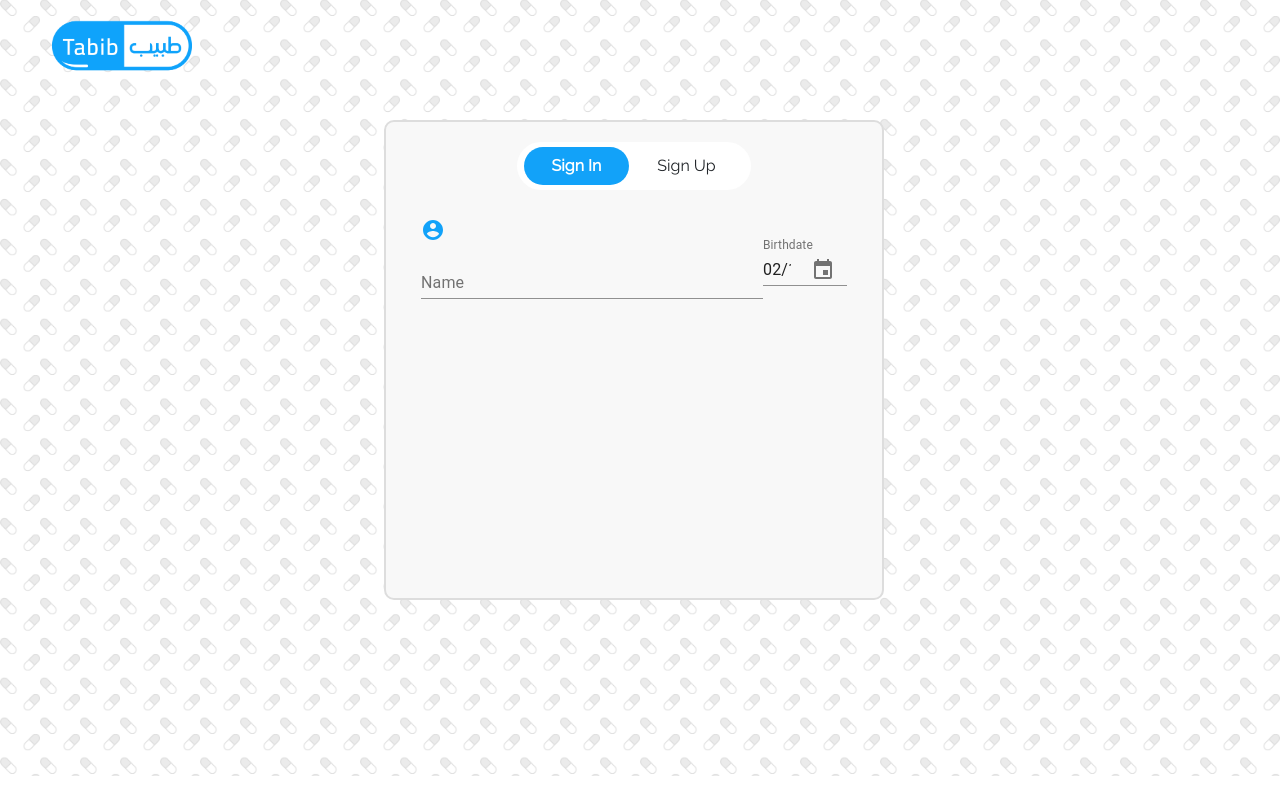
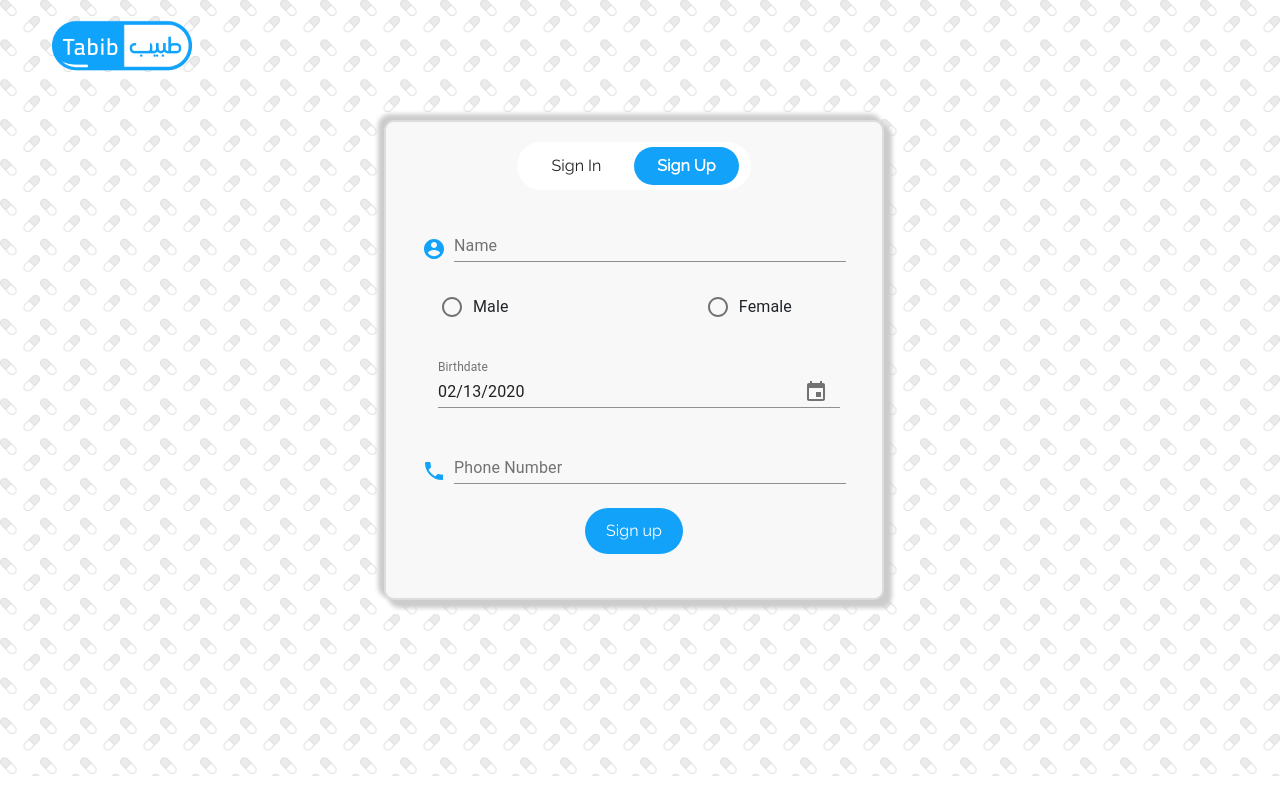
Before and after one commit to ParrotStone/Tabib-Web-Application, a React (Create React App) app: page /signup in a window 1280 px wide. Built offline with nearby package versions, Linux system fonts and the light colour scheme.

Commit message:
signup first stage design finished

```diff
--- a/src/components/about/about.jsx
+++ b/src/components/about/about.jsx
@@ -20,13 +20,13 @@
               />
             </div>
             <div className="col mr-5 text-right" style={{ marginTop: "55px" }}>
-              <Link className="mx-3" to="/">
+              <Link className="mx-3 nav-header-link" to="/">
                 Home
               </Link>
-              <Link className="mx-3" to="/about">
+              <Link className="mx-3 nav-header-link" to="/about">
                 About
               </Link>
-              <Link className="mx-3" to="/login">
+              <Link className="mx-3 nav-header-link" to="/login">
                 Sign In
               </Link>
               <button
--- a/src/components/common/button-group.jsx
+++ b/src/components/common/button-group.jsx
@@ -1,11 +1,20 @@
 import React from "react";
+import { Link } from "react-router-dom";
 
-const BtnGroup = props => {
+const BtnGroup = ({ signupSelected, signinSelected }) => {
+  let classesSignup = "btn ";
+  let classesSignin = "btn ";
+  if (signupSelected && !signinSelected) classesSignup += "btn-selected";
+  else classesSignin += "btn-selected";
   return (
     <React.Fragment>
       <div className="btn-group-custom">
-        <button className="btn btn-selected">Sign In</button>
-        <button className="btn">Sign Up</button>
+        <button className={classesSignin}>
+          <Link to="/login">Sign In</Link>
+        </button>
+        <button className={classesSignup}>
+          <Link to="/signup">Sign Up</Link>
+        </button>
       </div>
     </React.Fragment>
   );
--- a/src/components/home/main.css
+++ b/src/components/home/main.css
@@ -37,6 +37,11 @@
 }
 
 a {
+    color: #222222;
+    transition: all 0.4s;
+}
+
+a.nav-header-link {
     color: white;
     transition: all 0.4s;
 }
@@ -65,6 +70,10 @@
 div.overlay .row img {
     width: 400px;
     height: 400px;
+}
+
+.primary-color {
+    color: var(--primary-color);
 }
 
 div.content h1 {
@@ -100,6 +109,7 @@
     padding: 20px;
     border: 2px solid #dddddd;
     border-radius: 10px;
+    box-shadow: 6px 6px 4px 2px #cccccc, -4px -4px 4px 2px #cccccc;
 }
 
 .btn-group-custom {
@@ -119,9 +129,19 @@
 }
 
 .btn-selected {
+    background: var(--primary-color);
+    font-weight: bold;
+    border-radius: 30px;
+}
+
+.btn-selected > a {
+    color: white;
+}
+
+.signup-btn {
+    padding: 10px 20px;
     color: white;
     background: var(--primary-color);
-    font-weight: bold;
     border-radius: 30px;
 }
 
--- a/src/components/home/navbar.jsx
+++ b/src/components/home/navbar.jsx
@@ -5,13 +5,13 @@
   return (
     <div className="row mt-4 text-right">
       <div className="col-5 offset-7">
-        <Link to="/" className="text-upper mr-4">
+        <Link to="/" className="text-upper mr-4 nav-header-link">
           Home
         </Link>
-        <Link to="/about" className="text-upper mr-4">
+        <Link to="/about" className="text-upper mr-4 nav-header-link">
           About
         </Link>
-        <Link to="/login" className="text-upper mr-4">
+        <Link to="/login" className="text-upper mr-4 nav-header-link">
           Sign In
         </Link>
         <Link to="/signup" className="btn bg-white text-upper mr-4">
--- a/src/components/homeDiagnosis.jsx
+++ b/src/components/homeDiagnosis.jsx
@@ -1,6 +1,5 @@
 import React from "react";
 import Background from "./common/background";
-import Logo from "./common/logo";
 import UserArea from "./userArea";
 import DiagnosisBox from "./diagnosisBox";
 
--- a/src/components/signup/formPersonalInfo.jsx
+++ b/src/components/signup/formPersonalInfo.jsx
@@ -11,61 +11,104 @@
 import DateFnsUtils from "@date-io/date-fns";
 import {
   MuiPickersUtilsProvider,
-  KeyboardTimePicker,
   KeyboardDatePicker
 } from "@material-ui/pickers";
+import PhoneIcon from "@material-ui/icons/Phone";
+import Radio from "@material-ui/core/Radio";
+import RadioGroup from "@material-ui/core/RadioGroup";
+import FormHelperText from "@material-ui/core/FormHelperText";
+import FormControlLabel from "@material-ui/core/FormControlLabel";
+import FormControl from "@material-ui/core/FormControl";
+import FormLabel from "@material-ui/core/FormLabel";
 
 class PersonalInfoForm extends React.Component {
   render() {
     return (
       <React.Fragment>
         <MuiPickersUtilsProvider utils={DateFnsUtils}>
-          <div className="container-fluid d-flex justify-content-center mt-4">
+          <div className="container-fluid d-flex flex-column align-items-center mt-4">
+            <form>
+              <Grid container spacing={1} alignItems="flex-end">
+                <Grid item>
+                  <AccountCircle color="primary" />
+                </Grid>
+                <Grid item style={{ width: "400px" }}>
+                  <TextField id="input-with-icon-grid" label="Name" fullWidth />
+                </Grid>
+              </Grid>
+              <Grid
+                container
+                spacing={1}
+                direction="row"
+                alignItems="center"
+                className="mt-4"
+                style={{ width: "390px" }}
+              >
+                <RadioGroup
+                  aria-label="gender"
+                  name="gender"
+                  className="d-flex flex-row justify-content-between w-100 ml-4"
+                >
+                  <FormControlLabel
+                    value="male"
+                    control={<Radio color="primary" />}
+                    label="Male"
+                  />
+                  <FormControlLabel
+                    value="female"
+                    control={<Radio color="primary" />}
+                    label="Female"
+                  />
+                </RadioGroup>
+              </Grid>
               <Grid
                 container
                 spacing={1}
                 direction="column"
                 alignItems="flex-center"
-              style={{ width: "400px" }}
-            >
-              <Grid item>
-                <AccountCircle color="primary" />
-              </Grid>
-              <Grid item style={{ width: "350px" }}>
-                <TextField
-                  id="input-with-icon-grid"
-                  label="Name"
-                  fullWidth={true}
-                />
-              </Grid>
-            </Grid>
-
-            <Grid
-              container
-              spacing={1}
-              direction="column"
-              alignItems="flex-center"
-              style={{ width: "400px" }}
+                style={{ width: "410px" }}
               >
                 <Grid item>
                   <KeyboardDatePicker
-                  // style={{ width: "350px" }}
-                  className="mt-4"
-                  disableToolbar
-                  variant="inline"
+                    className="mt-4 ml-3"
                     format="MM/dd/yyyy"
                     margin="normal"
                     fullWidth={true}
-                  id="date-picker-inline"
+                    id="date-picker-dialog"
                     label="Birthdate"
                     value={this.props.birthdate}
-                  onChange={this.handleChange}
+                    onChange={this.props.handleChange}
                     KeyboardButtonProps={{
                       "aria-label": "change date"
                     }}
                   />
                 </Grid>
               </Grid>
+              <Grid
+                container
+                spacing={1}
+                alignItems="flex-end"
+                className="mt-3"
+              >
+                <Grid item>
+                  <PhoneIcon color="primary" />
+                </Grid>
+                <Grid item style={{ width: "400px" }}>
+                  <TextField
+                    id="input-with-icon-grid"
+                    label="Phone Number"
+                    type="tel"
+                    fullWidth
+                  />
+                </Grid>
+              </Grid>
+              <button
+                type="submit"
+                className="btn signup-btn d-block mt-4 mx-auto"
+              >
+                Sign up
+              </button>
+            </form>
           </div>
         </MuiPickersUtilsProvider>
       </React.Fragment>
--- a/src/components/signup/signup.jsx
+++ b/src/components/signup/signup.jsx
@@ -9,7 +9,8 @@
   state = {
     step: 1,
     name: "",
-    birthdate: {},
+    gender: "",
+    birthdate: "",
     phoneNum: "",
     oldDiseases: "",
     smokingCheckBox: false,
@@ -19,14 +20,17 @@
     confirmPassword: ""
   };
 
-  prevStep = () => {
+  // Proceed to the next step
+  nextStep = () => {
     this.setState({ step: this.state + 1 });
   };
 
+  // Go back to previous step
   prevStep = () => {
     this.setState({ step: this.state - 1 });
   };
 
+  // Handle fields change
   handleChange = input => e => {
     this.setState({ [input]: e.target.value });
   };
@@ -56,7 +60,7 @@
       <ThemeProvider theme={theme}>
         <div className="reg-box">
           <div className="container d-flex justify-content-center">
-            <BtnGroup />
+            <BtnGroup signupSelected={true} signinSelected={false} />
           </div>
           {this.getMarkup()}
         </div>
--- a/src/components/userArea.jsx
+++ b/src/components/userArea.jsx
@@ -11,15 +11,15 @@
         <div className="container user-area-wrapper d-flex flex-column">
           <div className="emu-pic mt-4 align-self-center"></div>
           <div className="mt-5">
-            <Link to="account" className="d-block  my-2">
+            <Link to="account" className="d-block my-2 nav-header-link">
               <PersonIcon className="text-light mx-3" />
               Account
             </Link>
-            <Link to="not-found" className="d-block  my-2">
+            <Link to="not-found" className="d-block my-2 nav-header-link">
               <AccessAlarmsIcon className="text-light mx-3" />
               Drug Alarm
             </Link>
-            <Link to="/logout" className="d-block  my-2">
+            <Link to="/logout" className="d-block my-2 nav-header-link">
               <ExitToAppIcon className="text-light mx-3" />
               Sign out
             </Link>
```
Also changed, not shown: 1 other file (tests, documents, lock files or other folders). Lines whose indentation alone changed are shown as unchanged.
